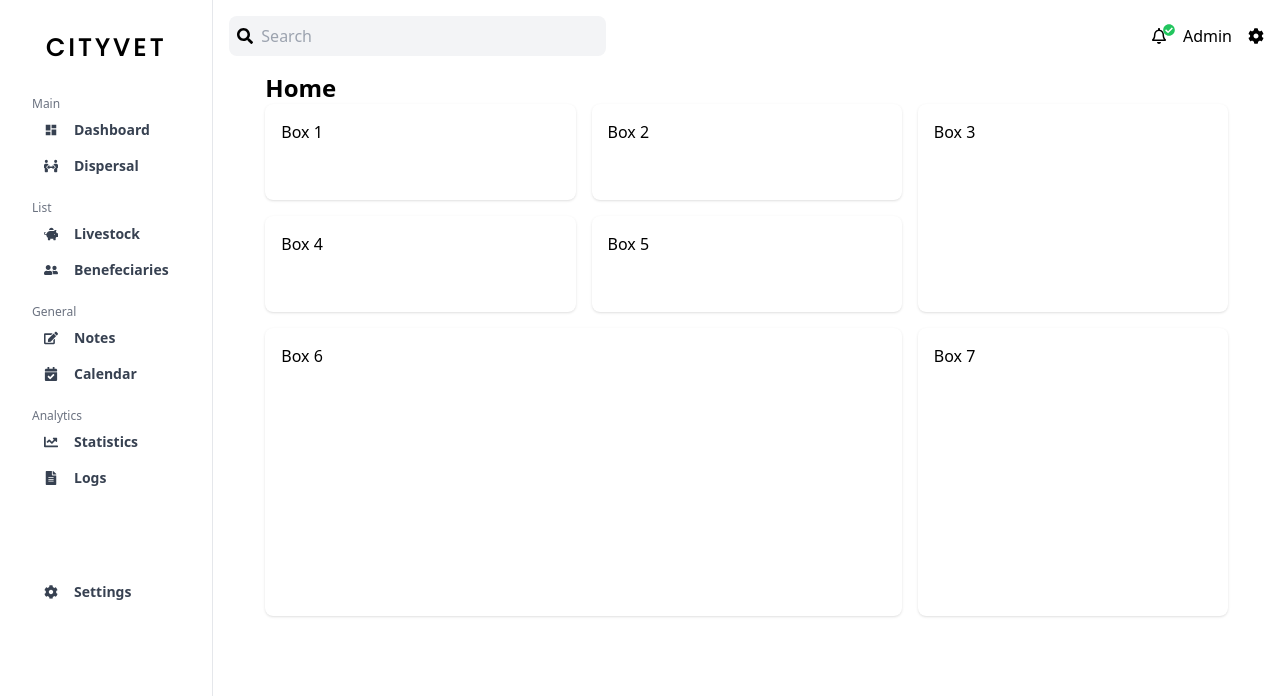
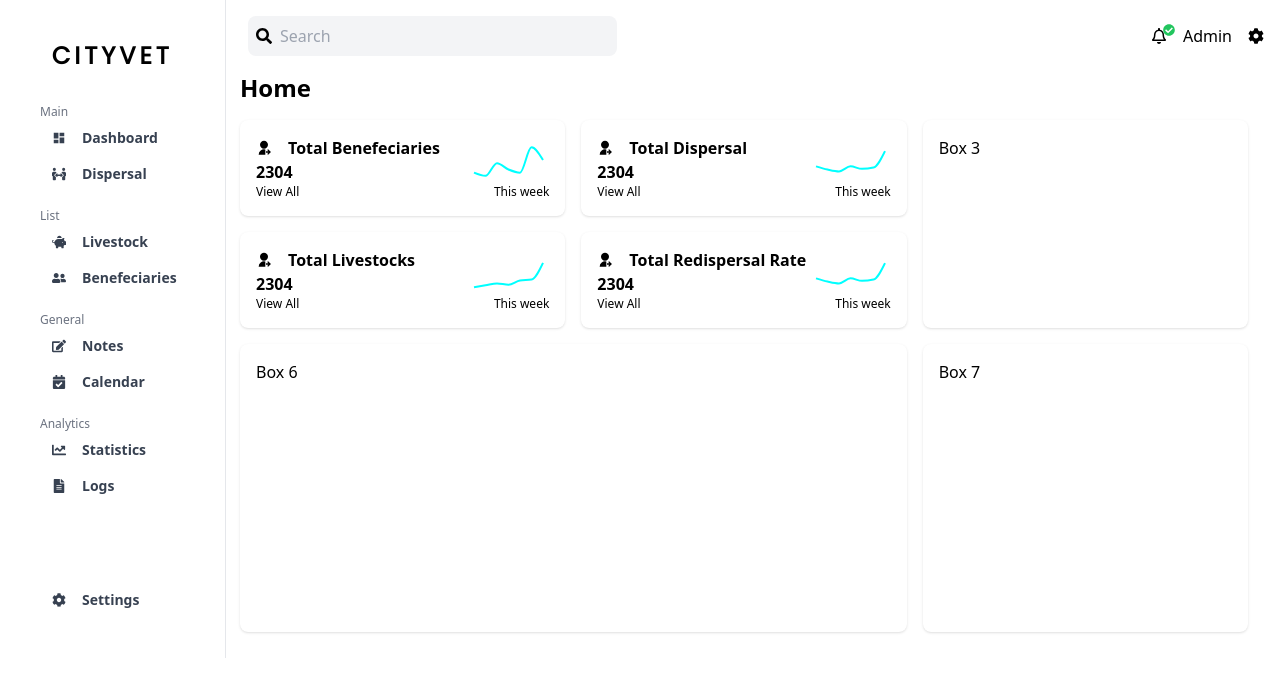
Before and after one commit to asiloprince/cityvet, a React (Vite) app in the folder client/: page / in a window 1280 px wide. Shown: the top 696 px of the page. Built offline with nearby package versions, Linux system fonts and the light colour scheme.

Commit message:
feat: add dashboard overview layout and 4 key metrics widgets

```diff
--- a/client/package.json
+++ b/client/package.json
@@ -13,7 +13,8 @@
     "react": "^18.2.0",
     "react-dom": "^18.2.0",
     "react-icons": "^4.10.1",
-    "react-router-dom": "^6.15.0"
+    "react-router-dom": "^6.15.0",
+    "recharts": "^2.8.0"
   },
   "devDependencies": {
     "@types/react": "^18.2.15",
--- a/client/src/components/cards/CardWidget.tsx
+++ b/client/src/components/cards/CardWidget.tsx
@@ -1,5 +1,60 @@
-function CardWidget() {
-  return <div>cardWidget</div>;
+import { Link } from "react-router-dom";
+import { RiUserSharedFill } from "react-icons/ri";
+import { ResponsiveContainer, LineChart, Line, Tooltip } from "recharts";
+
+type Props = {
+  title: string;
+  number: number | string;
+  dataKey: string;
+  percentage: number;
+  chartData: object[];
+};
+
+function CardWidget(props: Props) {
+  return (
+    <div className="flex h-full ">
+      <div className="flex-grow flex flex-col justify-between">
+        <div className="flex items-center gap-4">
+          <RiUserSharedFill />
+          <span className="font-bold text-wrap text-center sm:text-left">
+            {props.title}
+          </span>
+        </div>
+        <h1 className="font-bold">
+          {props.number}{" "}
+          {/* <span className="font-bold text-sm">{props.percentage}</span> */}
+        </h1>
+        <Link to="/" className="text-xs">
+          View All
+        </Link>
+      </div>
+
+      <div className="flex flex-col h-full justify-between w-20 ">
+        <div className="w-full h-full">
+          <ResponsiveContainer width="99%" height="100%">
+            <LineChart data={props.chartData}>
+              <Tooltip
+                contentStyle={{ background: "transparent", border: "none" }}
+                labelStyle={{ display: "none" }}
+                position={{ x: 10, y: 60 }}
+              />
+              <Line
+                type="monotone"
+                dataKey={props.dataKey}
+                stroke="aqua"
+                strokeWidth={2}
+                dot={false}
+              />
+            </LineChart>
+          </ResponsiveContainer>
+        </div>
+
+        <div className="flex flex-col text-right">
+          <span className="text-xs">This week</span>
+        </div>
+      </div>
+    </div>
+  );
 }
 
 export default CardWidget;
--- /dev/null
+++ b/client/src/components/cards/CardWidgetPie.tsx
@@ -0,0 +1,19 @@
+function CardWidgetPie() {
+  return <div className="pieChartBox">CardWidgetPie</div>;
+}
+
+export default CardWidgetPie;
+
+/**
+
+
+
+
+
+
+
+
+
+
+
+ **/
--- a/client/src/components/header/Header.tsx
+++ b/client/src/components/header/Header.tsx
@@ -2,7 +2,7 @@ import { Link } from "react-router-dom";
 import { FaRegBell, FaCog, FaSearch, FaCheckCircle } from "react-icons/fa";
 function Header() {
   return (
-    <div className="col-span-5">
+    <div className="col-span-5 ml-6">
       <header className="flex items-center justify-between p-4 w-full">
         {/* search */}
         <form className="w-[40%]">
--- a/client/src/components/sidebar/SideBar.tsx
+++ b/client/src/components/sidebar/SideBar.tsx
@@ -17,7 +17,7 @@ function SideBar() {
         //condtion in classes for screen navigation
         className={`fixed lg:static w-[80vw] md:w-[40vw] lg:w-full top-0  z-50 bg-white transition-all ${
           sideBar ? "-left-0" : "-left-full"
-        }  h-full col-span-1 p-8 border-r`}
+        }  h-full col-span-1 p-10 border-r`}
       >
         <div className="text-center pb-4">
           <h1 className="font-poppin font-bold text-2xl uppercase tracking-[4px]">
--- /dev/null
+++ b/client/src/data.tsx
@@ -0,0 +1,60 @@
+export const chartBoxUser = {
+  title: "Total Benefeciaries",
+  number: 2304,
+  dataKey: "benefeciaries",
+  percentage: 60,
+  chartData: [
+    { name: "Sun", benefeciaries: 2 },
+    { name: "Mon", benefeciaries: 1 },
+    { name: "Tue", benefeciaries: 5 },
+    { name: "Wed", benefeciaries: 3 },
+    { name: "Thu", benefeciaries: 2 },
+    { name: "Fri", benefeciaries: 10 },
+    { name: "Sat", benefeciaries: 6 },
+  ],
+};
+export const chartBoxLivestocks = {
+  title: "Total Livestocks",
+  number: 2304,
+  dataKey: "benefeciaries",
+  percentage: 60,
+  chartData: [
+    { name: "Sun", benefeciaries: 60 },
+    { name: "Mon", benefeciaries: 90 },
+    { name: "Tue", benefeciaries: 120 },
+    { name: "Wed", benefeciaries: 100 },
+    { name: "Thu", benefeciaries: 166 },
+    { name: "Fri", benefeciaries: 180 },
+    { name: "Sat", benefeciaries: 444 },
+  ],
+};
+export const chartBoxDispersal = {
+  title: "Total Dispersal",
+  number: 2304,
+  dataKey: "benefeciaries",
+  percentage: 60,
+  chartData: [
+    { name: "Sun", benefeciaries: 20 },
+    { name: "Mon", benefeciaries: 15 },
+    { name: "Tue", benefeciaries: 12 },
+    { name: "Wed", benefeciaries: 20 },
+    { name: "Thu", benefeciaries: 16 },
+    { name: "Fri", benefeciaries: 18 },
+    { name: "Sat", benefeciaries: 44 },
+  ],
+};
+export const chartBoxRedispersal = {
+  title: "Total Redispersal Rate",
+  number: 2304,
+  dataKey: "benefeciaries",
+  percentage: 60,
+  chartData: [
+    { name: "Sun", benefeciaries: 20 },
+    { name: "Mon", benefeciaries: 15 },
+    { name: "Tue", benefeciaries: 12 },
+    { name: "Wed", benefeciaries: 20 },
+    { name: "Thu", benefeciaries: 16 },
+    { name: "Fri", benefeciaries: 18 },
+    { name: "Sat", benefeciaries: 44 },
+  ],
+};
--- a/client/src/pages/dashboard/Layout.tsx
+++ b/client/src/pages/dashboard/Layout.tsx
@@ -4,11 +4,14 @@ import { Outlet } from "react-router-dom";
 
 function Layout() {
   return (
-    <div className="lg:min-h-screen grid lg:grid-cols-6 ">
-      {/* Sidebar */}
-      <SideBar />
+    <div className="lg:min-h-screen grid lg:grid-cols-6">
+      {/* Fixed Sidebar */}
+      <div className="lg:col-span-1 lg:fixed lg:h-full ">
+        <SideBar />
+      </div>
 
-      <div className="col-span-5">
+      {/* Scrollable Content */}
+      <div className="col-span-2 lg:col-span-6 lg:ml-52">
         <Header />
         <main>
           <Outlet />
--- a/client/src/pages/dashboard/Overview.tsx
+++ b/client/src/pages/dashboard/Overview.tsx
@@ -1,26 +1,42 @@
+import CardWidget from "../../components/cards/CardWidget";
+import {
+  chartBoxDispersal,
+  chartBoxLivestocks,
+  chartBoxRedispersal,
+  chartBoxUser,
+} from "../../data";
+
 function Overview() {
   return (
-    <div className="max-w-7xl mx-5 px-4 sm:px-6 lg:px-8">
-      <h1 className="text-2xl font-bold">Home</h1>
+    <div className="max-w-7xl mx-auto px-4 sm:px-6 lg:px-8">
+      <h1 className="text-2xl font-bold mb-4">Home</h1>
 
-      <div className="grid grid-cols-3 gap-4">
-        <div className="bg-white rounded-lg p-4 shadow h-24"> Box 1</div>
+      <div className="grid grid-cols-1 md:grid-cols-3 gap-4">
+        <div className="bg-white rounded-lg p-4 shadow col-span-3 md:col-span-1 h-auto lg:h-27">
+          <CardWidget {...chartBoxUser} />
+        </div>
 
-        <div className="bg-white rounded-lg p-4 shadow h-24"> Box 2</div>
+        <div className="bg-white rounded-lg p-4 shadow col-span-3 md:col-span-1 h-auto lg:h-27">
+          <CardWidget {...chartBoxDispersal} />
+        </div>
 
-        <div className="bg-white rounded-lg p-4 col-span-1 row-span-2 shadow">
+        <div className="bg-white rounded-lg p-4 col-span-2 md:col-span-1 row-span-2 shadow h-full">
           Box 3
         </div>
 
-        <div className="bg-white rounded-lg p-4 shadow h-24"> Box 4</div>
+        <div className="bg-white rounded-lg p-4 shadow col-span-3 md:col-span-1 h-auto lg:h-27">
+          <CardWidget {...chartBoxLivestocks} />
+        </div>
 
-        <div className="bg-white rounded-lg p-4 shadow h-24"> Box 5</div>
+        <div className="bg-white rounded-lg p-4 shadow col-span-3 md:col-span-1 h-auto lg:h-27">
+          <CardWidget {...chartBoxRedispersal} />
+        </div>
 
-        <div className="bg-white rounded-lg p-4 col-span-2 row-span-6 h-72 shadow">
+        <div className="bg-white rounded-lg p-4 col-span-2 row-span-4 lg:col-span-2 lg:row-span-6  h-72 shadow">
           Box 6
         </div>
 
-        <div className="bg-white rounded-lg p-4 col-span-1 row-span-6 h-72 shadow">
+        <div className="bg-white rounded-lg p-4 col-span-2 lg:col-span-1 row-span-4 h-72 shadow">
           Box 7
         </div>
       </div>
```
Also changed, not shown: 1 other file (tests, documents, lock files or other folders).
